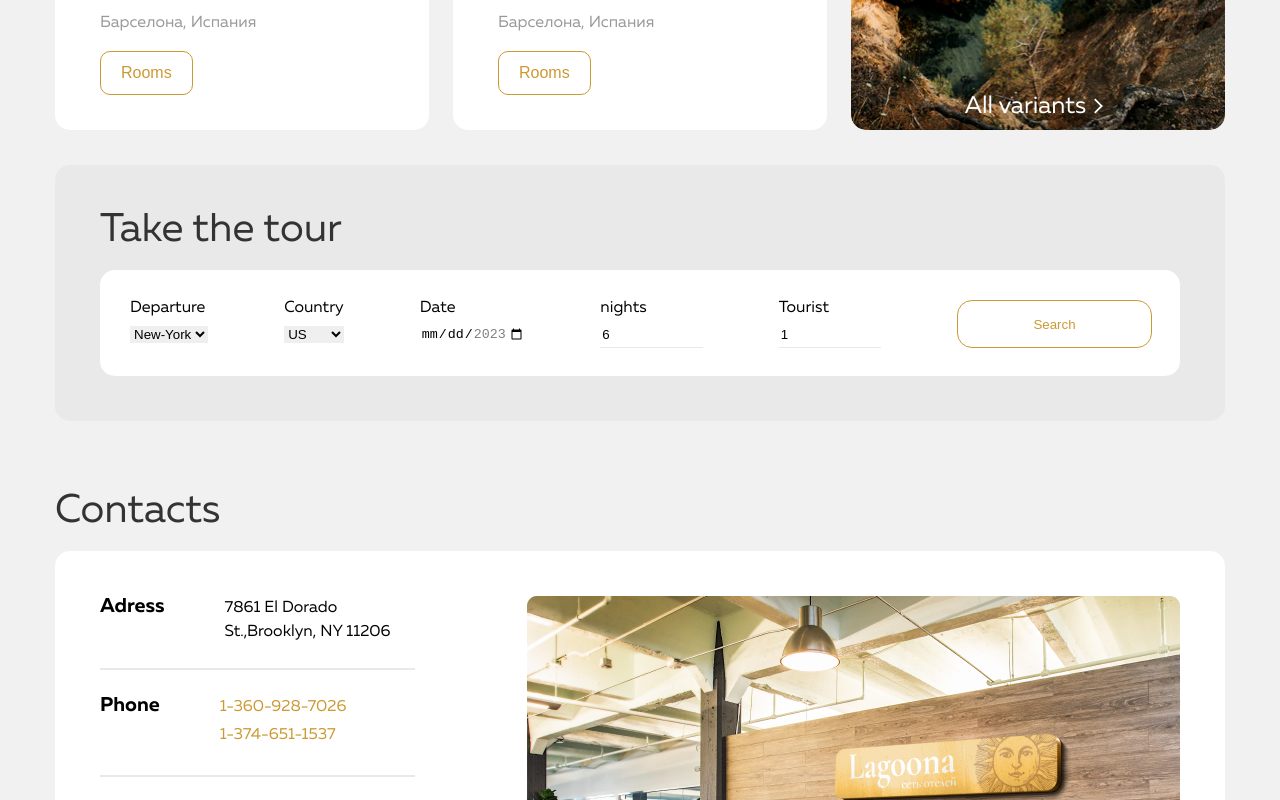
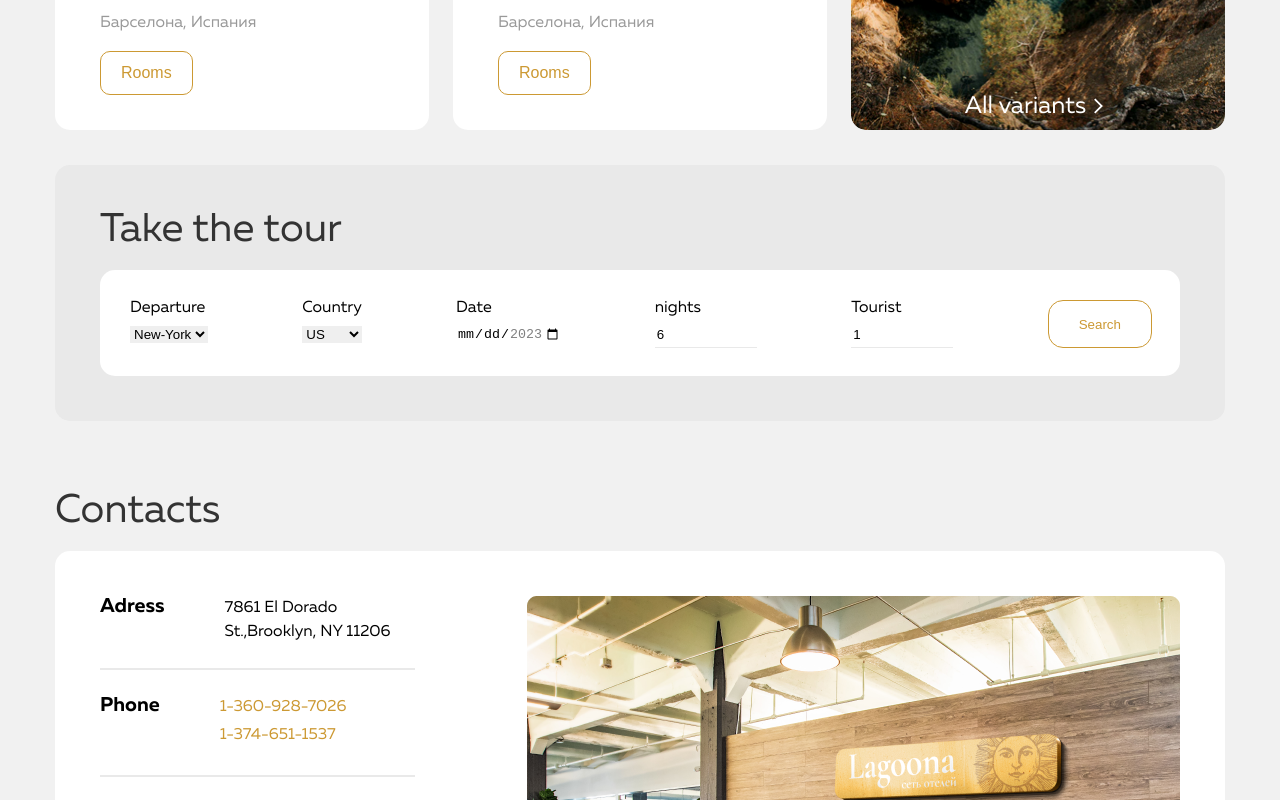
Before and after one commit to jeremyDev2/Lagoona, a React (Create React App) app in the folder lagoona/: page / in a window 1280 px wide. Shown: the part 4075-4875 px from the top of the page. Built offline with nearby package versions, Linux system fonts and the light colour scheme.

Commit message:
delete width in .navbutton-wanna-tour

```diff
--- a/lagoona/src/App.css
+++ b/lagoona/src/App.css
@@ -593,7 +593,6 @@ body {
 
 .navbutton-wanna-tour {
   border: 1px solid #CC9933;
-  width: 13%;
   border-radius: 15px;
   padding: 13px 30px;
   color: #CC9933;
```
